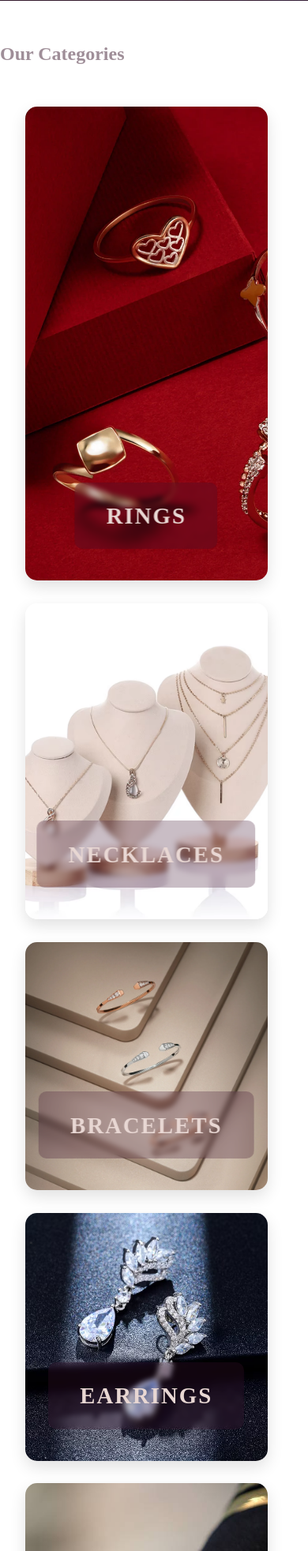
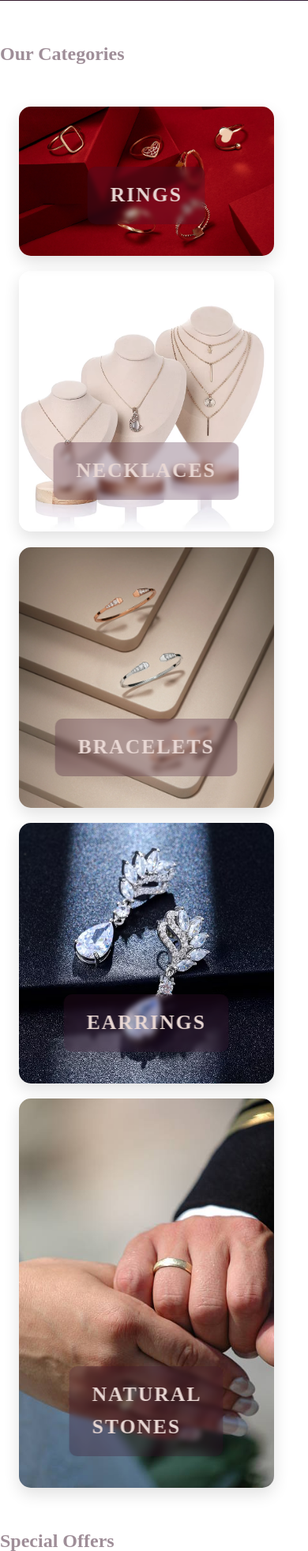
Before and after one commit to 0sof0/cartiboi, a PHP site: page / in a window 390 px wide; the page is wider, and only the part inside the window is pictured. Shown: the part 837-2801 px from the top of that part at 79% size. Run offline with PHP 8.4, Linux system fonts and the light colour scheme.

Commit message:
index&aboutus final

```diff
--- a/css/style.css
+++ b/css/style.css
@@ -15,7 +15,7 @@
 }
 
 body {
-    color: #555;;
+    color: #555555;
     font-family: 'Great Vibes';
     line-height: 1.6;
     color: var(--text-color);
@@ -490,23 +490,22 @@ footer {
 }
 
 /***************************** Responsive Design ********************************************/
-
-/* Tablet (768px - 1024px) */
+/***************************** TABLET (768px - 1024px) *****************************/
 @media (max-width: 1024px) {
-    .categories-grid {
+    /* --- Index Page Categories --- */
     .categories-grid {
         grid-template-columns: repeat(3, 1fr);
+        grid-template-rows: 500px 350px;
         grid-template-areas:
             "ring ring necklace"
             "bracelet earring stone";
+        gap: 1.2rem;
+        padding: 0 1.5rem;
     }
 
-
-        .animated-container { padding: 60px 40px; }
-        .container { gap: 40px; }
-
-
-        .team-container { grid-template-columns: 1fr; }
+    .category-card h3 {
+        font-size: 1.6rem;
+        padding: 1rem 1.8rem;
     }
 
 
@@ -517,10 +516,12 @@ footer {
 
     .container {
         gap: 30px;
+        flex-direction: column;
     }
 
     .column {
         padding: 35px;
+        margin-bottom: 30px;
     }
 
     .column img {
@@ -540,10 +541,13 @@ footer {
         height: 220px;
     }
 }
+
+/* SMALL TABLET (600px - 768px) */
 @media (max-width: 768px) {
     /* Categories Grid */
     .categories-grid {
         grid-template-columns: repeat(2, 1fr);
+        grid-template-rows: auto;
         grid-template-areas:
             "ring necklace"
             "bracelet earring"
@@ -551,8 +555,7 @@ footer {
     }
 
     /* Our Journey Section */
-    .container { flex-direction: column; }
-    .column { margin-bottom: 30px; }
+
 
     /* Team Section */
     .team-container { padding: 0 30px; }
```
Lines whose indentation alone changed are shown as unchanged.
